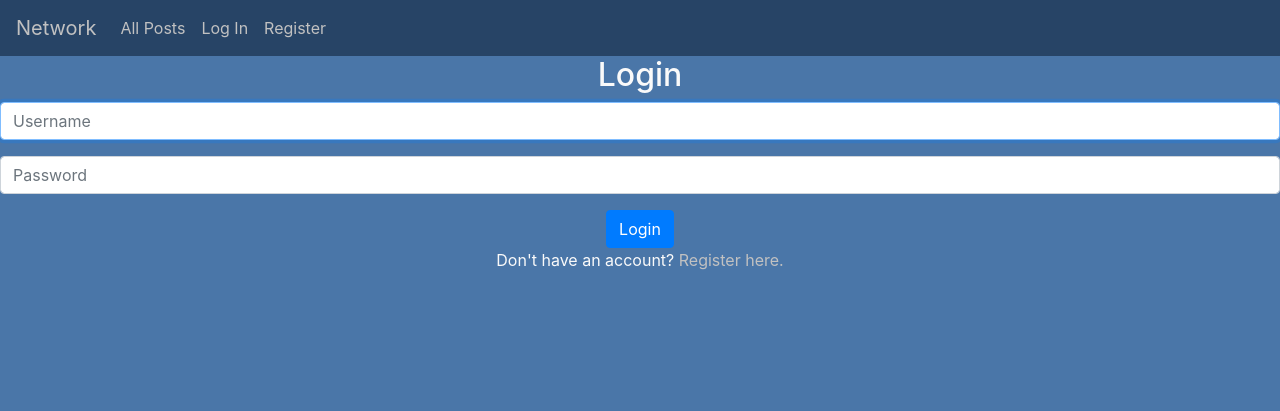
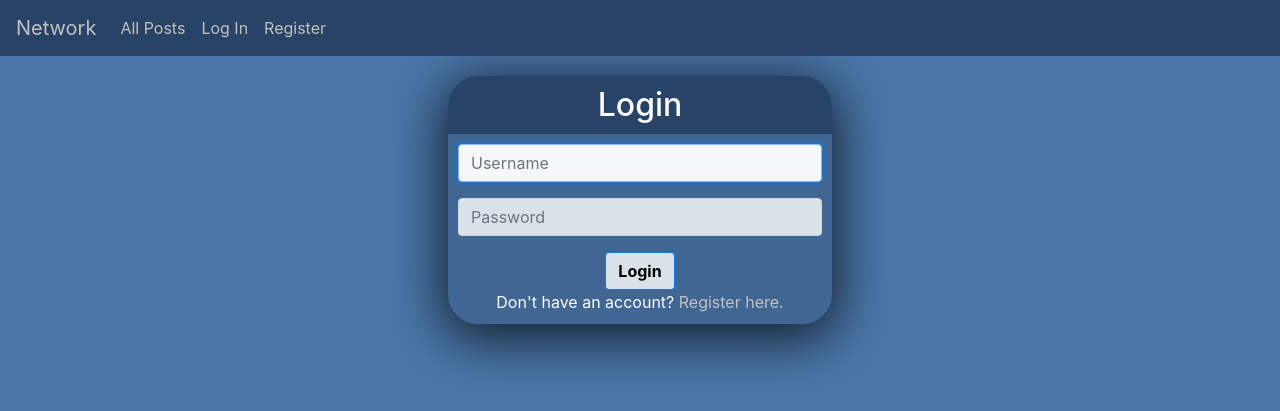
Before and after one commit to ymmy1/network, a Django app: page /login in a window 1280 px wide. Shown: the top 411 px of the page. Run offline with Django 3.2, Linux system fonts and the light colour scheme; some libraries are stand-ins or nearby versions.

Commit message:
style loginhtml

```diff
--- a/network/static/network/styles/styles.css
+++ b/network/static/network/styles/styles.css
@@ -9,7 +9,7 @@ body {
   text-align: center;
 }
 
-body nav {
+body .navbar {
   background: #274466;
   color: #fafafa;
 }
@@ -18,7 +18,11 @@ body a {
   color: #c1c1c1;
 }
 
-body #register {
+body a:hover {
+  color: #fafafa;
+}
+
+body #register, body #login {
   -webkit-box-shadow: 0px 10px 52px 5px rgba(0, 0, 0, 0.75);
   box-shadow: 0px 10px 52px 5px rgba(0, 0, 0, 0.75);
   border-radius: 5px;
@@ -29,7 +33,7 @@ body #register {
   border-radius: 30px;
 }
 
-body #register h2 {
+body #register h2, body #login h2 {
   background: #274466;
   padding: 10px 0;
   margin: 0;
@@ -37,38 +41,38 @@ body #register h2 {
   border-top-right-radius: 30px;
 }
 
-body #register form {
+body #register form, body #login form {
   padding: 10px 10px 0;
 }
 
-body #register form input {
+body #register form input, body #login form input {
   background: rgba(255, 255, 255, 0.8);
 }
 
-body #register form input:focus {
+body #register form input:focus, body #login form input:focus {
   background: rgba(255, 255, 255, 0.95);
 }
 
-body #register form input[type=submit] {
+body #register form input[type=submit], body #login form input[type=submit] {
   color: black;
   font-weight: bold;
 }
 
-body #register form .avatar-list input[type=radio] {
+body #register form .avatar-list input[type=radio], body #login form .avatar-list input[type=radio] {
   display: none;
 }
 
-body #register form .avatar-list label {
+body #register form .avatar-list label, body #login form .avatar-list label {
   border-radius: 50%;
   cursor: pointer;
 }
 
-body #register form .avatar-list label img {
+body #register form .avatar-list label img, body #login form .avatar-list label img {
   border-radius: 50%;
   width: 100px;
 }
 
-body #register form .avatar-list .active {
+body #register form .avatar-list .active, body #login form .avatar-list .active {
   border: 5px solid white;
   -webkit-transform: scale(2);
           transform: scale(2);
--- a/network/static/network/styles/styles.scss
+++ b/network/static/network/styles/styles.scss
@@ -10,7 +10,7 @@ body
     background: $bg;
     color: #fafafa;
     text-align: center;
-    nav
+    .navbar
     {
         background: $bg-darker;
         color: #fafafa;
@@ -18,8 +18,12 @@ body
     a
     {
         color: #c1c1c1;
+        &:hover
+        {
+            color: #fafafa;
+        }
     }
-    #register
+    #register, #login
     {
         -webkit-box-shadow: 0px 10px 52px 5px rgba(0,0,0,0.75);
         -moz-box-shadow: 0px 10px 52px 5px rgba(0,0,0,0.75);
--- a/network/templates/network/login.html
+++ b/network/templates/network/login.html
@@ -1,11 +1,12 @@
 {% extends "network/layout.html" %}
 
 {% block body %}
+<section id="login">
 
     <h2>Login</h2>
 
     {% if message %}
-        <div>{{ message }}</div>
+    <div>{{ message }}</div>
     {% endif %}
 
     <form action="{% url 'login' %}" method="post">
@@ -21,4 +22,5 @@
 
     Don't have an account? <a href="{% url 'register' %}">Register here.</a>
 
+</section>
 {% endblock %}
```
Also changed, not shown: db.sqlite3, 1 other file.
